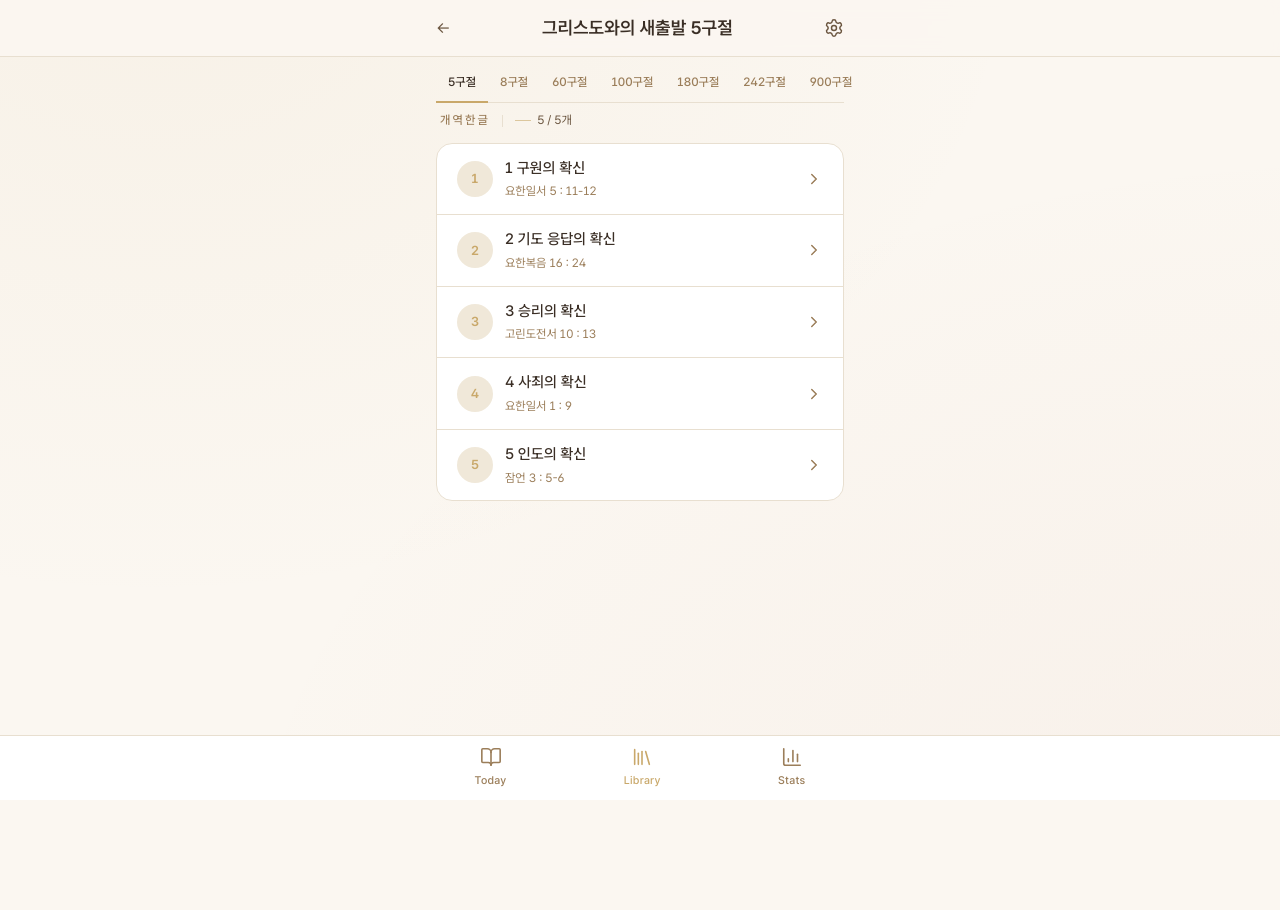
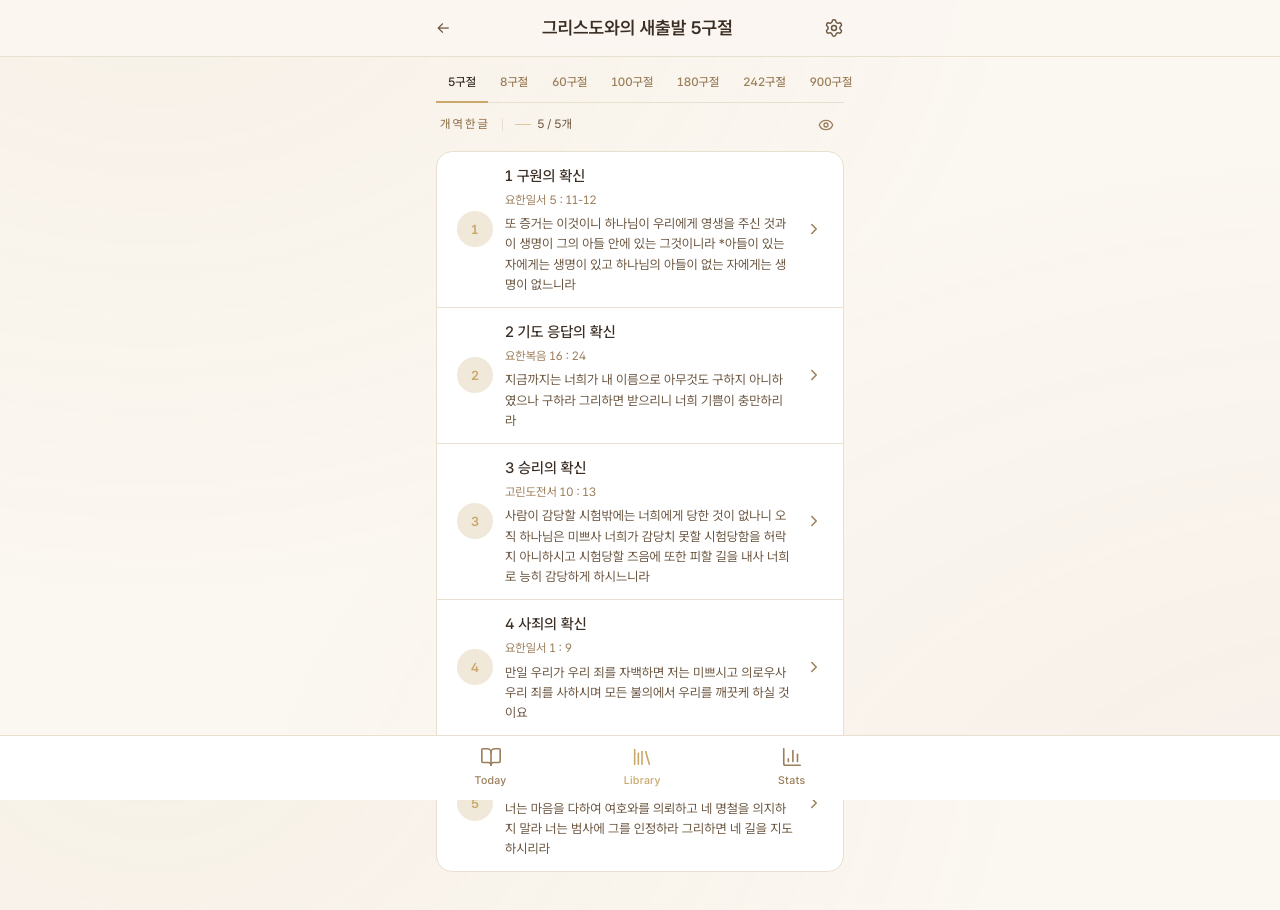
Before and after one commit to essohn/memscripture, a SvelteKit app: page /library/5_krv in a window 1280 px wide. Shown: the top 910 px of the page. Before the commit the page ends 800 px from the top, so only its background shows below. Built offline with nearby package versions, Linux system fonts and the light colour scheme.

Commit message:
feat(library): add Eye/EyeOff toggle for verse body in list

```diff
--- a/src/routes/library/[packageId]/+page.svelte
+++ b/src/routes/library/[packageId]/+page.svelte
@@ -4,6 +4,7 @@
 	import SeriesSubTabStrip from '$lib/components/filter/SeriesSubTabStrip.svelte';
 	import GroupSubStrip from '$lib/components/filter/GroupSubStrip.svelte';
 	import GroupList from '$lib/components/GroupList.svelte';
+	import { Eye, EyeOff } from 'lucide-svelte';
 	import { untrack } from 'svelte';
 	import { page } from '$app/state';
 	import { goto } from '$app/navigation';
@@ -16,6 +17,7 @@
 		type VerseTag
 	} from '$lib/db/verses';
 	import { recordPackageView } from '$lib/db/recent';
+	import { getShowVerseTextInList, setShowVerseTextInList } from '$lib/db/viewOptions';
 	import type { PackageMeta, IndexGroup } from '$lib/types';
 	import type { StoredVerse } from '$lib/db/local';
 
@@ -28,6 +30,7 @@
 	let tagsByVerseNo: Map<number, VerseTag[]> = $state(new Map());
 	let loading = $state(true);
 	let error: string | null = $state(null);
+	let showVerseText = $state(true);
 
 	$effect(() => {
 		let active = true;
@@ -43,6 +46,12 @@
 			error = null;
 		}
 		loading = true;
+		// Load view preference (fire-and-forget, default already applied)
+		getShowVerseTextInList()
+			.then((v) => {
+				if (active) showVerseText = v;
+			})
+			.catch(() => {});
 		(async () => {
 			try {
 				const all = await listPackages();
@@ -133,6 +142,11 @@
 			}
 		}
 	}
+
+	function toggleVerseText() {
+		showVerseText = !showVerseText;
+		setShowVerseTextInList(showVerseText).catch(() => {});
+	}
 </script>
 
 <Header title={pkg?.name ?? '...'} onBack={() => goto('/library')} />
@@ -154,6 +168,19 @@
 				<span class="h-px w-4 bg-[var(--color-accent)]/60"></span>
 				{filteredVerses.length} / {verses.length}개
 			</span>
+			<button
+				type="button"
+				onclick={toggleVerseText}
+				aria-pressed={showVerseText}
+				aria-label={showVerseText ? '구절 본문 표시 끄기' : '구절 본문 표시 켜기'}
+				class="ml-auto inline-flex h-7 w-7 items-center justify-center rounded-md text-[var(--color-text-tertiary)] transition-colors hover:bg-[var(--color-elevated)] hover:text-[var(--color-text)]"
+			>
+				{#if showVerseText}
+					<Eye size={16} />
+				{:else}
+					<EyeOff size={16} />
+				{/if}
+			</button>
 		</div>
 
 		<SeriesSubTabStrip {series} activeIndex={seriesIndex} onSelect={selectSeries} />
@@ -166,6 +193,7 @@
 			activeSeriesIndex={seriesIndex}
 			activeGroupIndices={groupIndices}
 			{onTagClick}
+			{showVerseText}
 		/>
 	{/if}
 </main>
```
